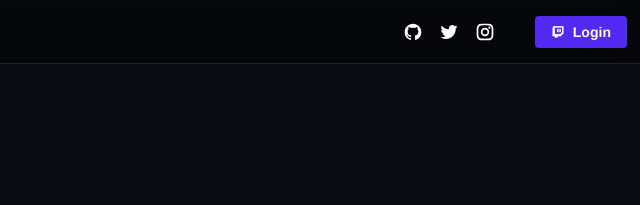
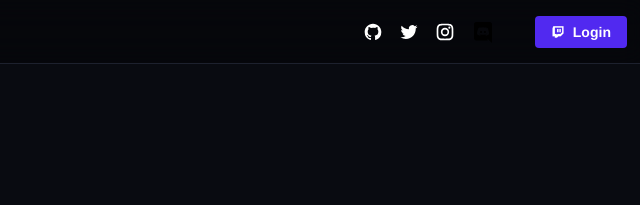
Before and after one commit to Streali/Landing, an Astro site: page / in a window 1280 px wide. Shown: the top 205 px of the page, 629-1269 px from the left. Built offline with nearby package versions, Linux system fonts and the light colour scheme; Astro itself is replaced by a stand-in of ours; a web font is replaced by a local one.

Commit message:
feat(header): add discord link

```diff
--- a/src/components/Header.astro
+++ b/src/components/Header.astro
@@ -41,6 +41,17 @@
 							fill='rgba(255,255,255,1)'></path>
 					</svg>
 				</a>
+				<a href='https://discord.gg/AE9VTnSKAc' target='_blank'>
+					<svg
+						xmlns='http://www.w3.org/2000/svg'
+						viewBox='0 0 24 24'
+						width='24'
+						height='24'
+						><path fill='none' d='M0 0h24v24H0z'></path><path
+							d='M10.076 11c.6 0 1.086.45 1.075 1 0 .55-.474 1-1.075 1C9.486 13 9 12.55 9 12s.475-1 1.076-1zm3.848 0c.601 0 1.076.45 1.076 1s-.475 1-1.076 1c-.59 0-1.075-.45-1.075-1s.474-1 1.075-1zm4.967-9C20.054 2 21 2.966 21 4.163V23l-2.211-1.995-1.245-1.176-1.317-1.25.546 1.943H5.109C3.946 20.522 3 19.556 3 18.359V4.163C3 2.966 3.946 2 5.109 2H18.89zm-3.97 13.713c2.273-.073 3.148-1.596 3.148-1.596 0-3.381-1.482-6.122-1.482-6.122-1.48-1.133-2.89-1.102-2.89-1.102l-.144.168c1.749.546 2.561 1.334 2.561 1.334a8.263 8.263 0 0 0-3.096-1.008 8.527 8.527 0 0 0-2.077.02c-.062 0-.114.011-.175.021-.36.032-1.235.168-2.335.662-.38.178-.607.305-.607.305s.854-.83 2.705-1.376l-.103-.126s-1.409-.031-2.89 1.103c0 0-1.481 2.74-1.481 6.121 0 0 .864 1.522 3.137 1.596 0 0 .38-.472.69-.871-1.307-.4-1.8-1.24-1.8-1.24s.102.074.287.179c.01.01.02.021.041.031.031.022.062.032.093.053.257.147.514.262.75.357.422.168.926.336 1.513.452a7.06 7.06 0 0 0 2.664.01 6.666 6.666 0 0 0 1.491-.451c.36-.137.761-.337 1.183-.62 0 0-.514.861-1.862 1.25.309.399.68.85.68.85z'
+						></path>
+					</svg>
+				</a>
 			</div>
 			<a
 				href='https://app.streali.com'
```
